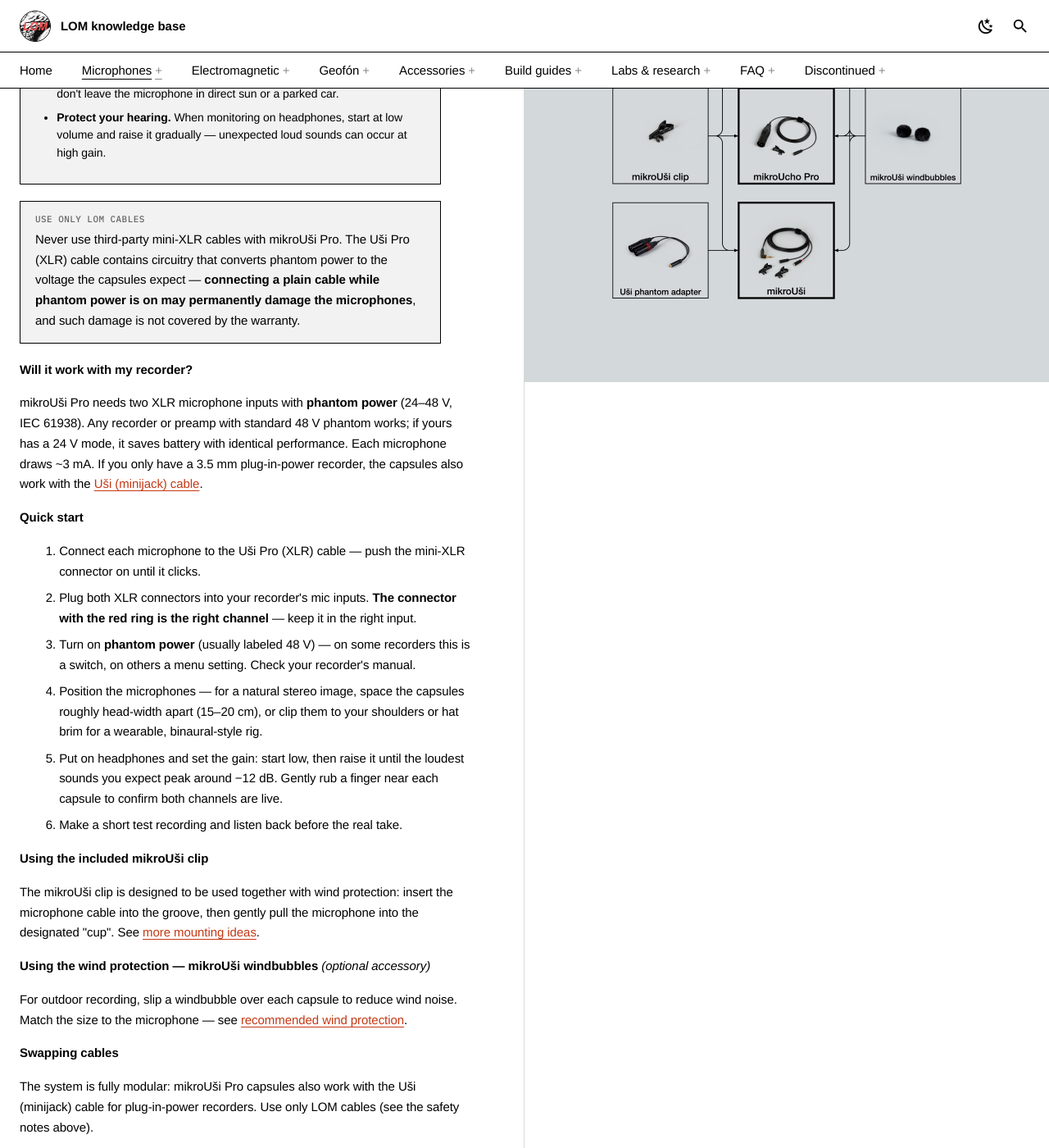
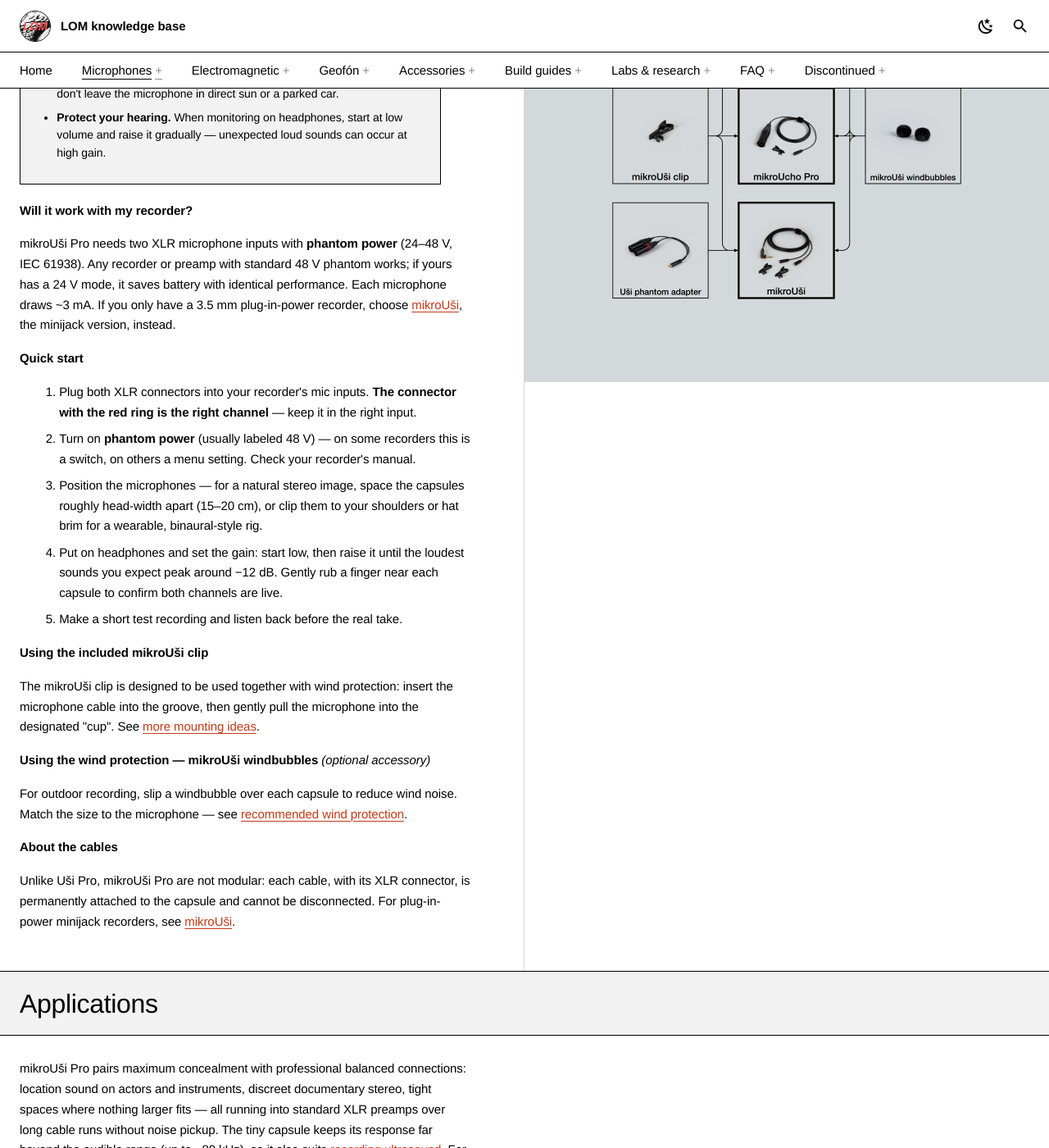
Before and after one commit to LOM-instruments/knowledge-base, an MkDocs documentation site: the page built from docs/manuals/mikrousi-pro.md, in a window 1280 px wide and 1400 px high, scrolled down 1886 px. Shown: the whole window at 82% size. Built offline with MkDocs 1.6.1 and Material for MkDocs 9.7.7, drawn with Linux system fonts in a browser that asks for light colours; some of the changed text lies outside the part shown.

Commit message:
mikroUši series: remove inherited modular-cable text, cables are fixed
mikroUši, mikroUši Pro and mikroUcho Pro have their cables permanently
attached to the capsules; the pages had inherited Uši Pro's modular
wording.

- In the box: microphones + mikroUši clips only (matches the store)
- Removed: "Use only LOM cables" warning, mini-XLR quick-start step,
  "Swapping cables", "Disconnecting the capsules", "cable won't come
  off" troubleshooting, the two cable accessory cards and the two
  modular FAQ links; description and key-feature bullets adjusted
- Added an "About the cable(s)" note pointing to the other variant
- Comparison table: new "Cable system" row (modular vs fixed);
  FAQ series comparison mentions the difference

Co-Authored-By: Claude Fable 5.1 <noreply@anthropic.com>
Claude-Session: https://claude.ai/code/session_016dxsmaJBoDMPAXDJPN6ZqJ

```diff
--- a/docs/faq/microphones.md
+++ b/docs/faq/microphones.md
@@ -6,7 +6,7 @@ Questions about LOM microphones. For Elektrosluch, Elektrouši, Elektroucho Pro,
 
 ### What is the difference between basicUcho, mikroUši, and Uši series? { #difference-series }
 
-Uši (Pro) have lower self-noise and handle louder sources, but are bigger. mikroUši (Pro) are tiny and have better frequency response. The plain Uši is also more sensitive than the plain mikroUši (−28 vs −32 dB); the Pro versions share the same active XLR cable and have the same −18 dB sensitivity. basicUcho is about 6 dB less sensitive than Uši Pro and has a lower max SPL (110 vs 122 dB SPL).
+Uši (Pro) have lower self-noise and handle louder sources, but are bigger. mikroUši (Pro) are tiny and have better frequency response. Uši (Pro) are also modular — the capsules detach from the cable and can be swapped between the minijack and XLR cables — while mikroUši (Pro) have fixed cables. The plain Uši is also more sensitive than the plain mikroUši (−28 vs −32 dB); the Pro versions share the same active XLR cable and have the same −18 dB sensitivity. basicUcho is about 6 dB less sensitive than Uši Pro and has a lower max SPL (110 vs 122 dB SPL).
 
 For very quiet sources such as natural sounds, we recommend Uši Pro or basicUcho — they also offer more accessories. mikroUši come in handy when you need a discreet recording solution and don't mind the slightly higher noise floor.
 
--- a/docs/manuals/mikrousi-pro.md
+++ b/docs/manuals/mikrousi-pro.md
@@ -16,10 +16,10 @@ hide:
       <a class="btn" href="https://store.lom.audio/products/mikrousi-pro">Buy at store.lom.audio ↗</a>
     </div>
     <div class="body">
-Matched stereo pair of phantom-powered miniature omnidirectional electret microphones with professional balanced XLR output. The ultra-compact 6.8 mm form factor is combined with active electronics for low-impedance balanced output, making these microphones ideal for professional field recorders and preamplifiers. The modular cable system provides flexibility for various recording environments.
+Matched stereo pair of phantom-powered miniature omnidirectional electret microphones with professional balanced XLR output. The ultra-compact 6.8 mm form factor is combined with active electronics for low-impedance balanced output, making these microphones ideal for professional field recorders and preamplifiers.
     </div>
     <div class="credits">
-      <div><span class="key">In the box:</span> 2× mikroUši Pro microphones, 1× Uši Pro (XLR) cable, 2× microphone clips</div>
+      <div><span class="key">In the box:</span> 2× mikroUši Pro microphones (matched pair, fixed cables), 2× mikroUši clips</div>
     </div>
   </div>
 </div>
@@ -40,7 +40,7 @@ Matched stereo pair of phantom-powered miniature omnidirectional electret microp
 - Balanced transformer-less XLR output
 - Low self-noise (~20 dBA)
 - Low output impedance (30–50 Ω)
-- Modular cable system
+- Fixed 1.5 m cables with XLR connectors — nothing to assemble or lose
 
 </div>
 
@@ -93,22 +93,17 @@ Matched stereo pair of phantom-powered miniature omnidirectional electret microp
 
 --8<-- "safety-microphones.md"
 
-!!! danger "Use only LOM cables"
-
-    Never use third-party mini-XLR cables with mikroUši Pro. The Uši Pro (XLR) cable contains circuitry that converts phantom power to the voltage the capsules expect — **connecting a plain cable while phantom power is on may permanently damage the microphones**, and such damage is not covered by the warranty.
-
 **Will it work with my recorder?**
 
-mikroUši Pro needs two XLR microphone inputs with **phantom power** (24–48 V, IEC 61938). Any recorder or preamp with standard 48 V phantom works; if yours has a 24 V mode, it saves battery with identical performance. Each microphone draws ~3 mA. If you only have a 3.5 mm plug-in-power recorder, the capsules also work with the [Uši (minijack) cable](https://store.lom.audio/products/usi-cable).
+mikroUši Pro needs two XLR microphone inputs with **phantom power** (24–48 V, IEC 61938). Any recorder or preamp with standard 48 V phantom works; if yours has a 24 V mode, it saves battery with identical performance. Each microphone draws ~3 mA. If you only have a 3.5 mm plug-in-power recorder, choose [mikroUši](mikrousi.md), the minijack version, instead.
 
 **Quick start**
 
-1. Connect each microphone to the Uši Pro (XLR) cable — push the mini-XLR connector on until it clicks.
-2. Plug both XLR connectors into your recorder's mic inputs. **The connector with the red ring is the right channel** — keep it in the right input.
-3. Turn on **phantom power** (usually labeled 48 V) — on some recorders this is a switch, on others a menu setting. Check your recorder's manual.
-4. Position the microphones — for a natural stereo image, space the capsules roughly head-width apart (15–20 cm), or clip them to your shoulders or hat brim for a wearable, binaural-style rig.
-5. Put on headphones and set the gain: start low, then raise it until the loudest sounds you expect peak around −12 dB. Gently rub a finger near each capsule to confirm both channels are live.
-6. Make a short test recording and listen back before the real take.
+1. Plug both XLR connectors into your recorder's mic inputs. **The connector with the red ring is the right channel** — keep it in the right input.
+2. Turn on **phantom power** (usually labeled 48 V) — on some recorders this is a switch, on others a menu setting. Check your recorder's manual.
+3. Position the microphones — for a natural stereo image, space the capsules roughly head-width apart (15–20 cm), or clip them to your shoulders or hat brim for a wearable, binaural-style rig.
+4. Put on headphones and set the gain: start low, then raise it until the loudest sounds you expect peak around −12 dB. Gently rub a finger near each capsule to confirm both channels are live.
+5. Make a short test recording and listen back before the real take.
 
 **Using the included mikroUši clip**
 
@@ -118,13 +113,9 @@ The mikroUši clip is designed to be used together with wind protection: insert
 
 For outdoor recording, slip a windbubble over each capsule to reduce wind noise. Match the size to the microphone — see [recommended wind protection](../faq/microphones.md#wind-protection).
 
-**Swapping cables**
+**About the cables**
 
-The system is fully modular: mikroUši Pro capsules also work with the Uši (minijack) cable for plug-in-power recorders. Use only LOM cables (see the safety notes above).
-
-**Disconnecting the capsules from the cable**
-
-Press the button on the mini-XLR connector and pull the capsule straight off. If you can't get the connector off, try [this](../faq/troubleshooting.md#i-cant-disconnect-the-cable-from-my-usi-microphones).
+Unlike Uši Pro, mikroUši Pro are not modular: each cable, with its XLR connector, is permanently attached to the capsule and cannot be disconnected. For plug-in-power minijack recorders, see [mikroUši](mikrousi.md).
 
 </div>
 
@@ -169,11 +160,10 @@ mikroUši Pro pairs maximum concealment with professional balanced connections:
 <div class="prose-block" markdown>
 
 - **No sound, or a very quiet signal** → is phantom power actually on, and on the right inputs? See [no signal](../faq/troubleshooting.md#mic-no-signal).
-- **Only one channel records** → check both mini-XLR connectors are clicked in and the recorder isn't set to mono. See [one channel silent](../faq/troubleshooting.md#mic-one-channel).
+- **Only one channel records** → check both XLR plugs are fully seated, phantom power is on for both inputs, and the recorder isn't set to mono. See [one channel silent](../faq/troubleshooting.md#mic-one-channel).
 - **Crackling or popping** → most often condensation after a temperature change. See [crackling and popping](../faq/troubleshooting.md#mic-crackling).
 - **Distortion on loud sources** → lower the gain; above ~115 dB SPL the capsule itself overloads. See [distortion](../faq/troubleshooting.md#mic-distortion).
 - **Hum or buzz** → almost always a cable or powering issue. See [hum and buzz](../faq/troubleshooting.md#mic-hum).
-- **The cable won't come off** → don't force it — see [the technique](../faq/troubleshooting.md#i-cant-disconnect-the-cable-from-my-usi-microphones).
 
 </div>
 
@@ -182,22 +172,6 @@ mikroUši Pro pairs maximum concealment with professional balanced connections:
 </div>
 
 <div class="accessory-grid">
-<div class="accessory-card">
-<img src="../../images/usi_mini-jack_cable.jpg" alt="">
-<div class="accessory-body">
-<div class="accessory-title">Uši (minijack) cable</div>
-<div class="accessory-desc">Modular minijack output cable for standard Uši</div>
-<div class="accessory-links"><a class="buy" href="https://store.lom.audio/products/usi-cable">Buy</a></div>
-</div>
-</div>
-<div class="accessory-card">
-<img src="../../images/usi_pro_xlr_cable.jpg" alt="">
-<div class="accessory-body">
-<div class="accessory-title">Uši Pro (XLR) cable</div>
-<div class="accessory-desc">Modular balanced XLR output cable (1.5 m)</div>
-<div class="accessory-links"><a class="buy" href="https://store.lom.audio/products/usi-pro-cable">Buy</a></div>
-</div>
-</div>
 <div class="accessory-card">
 <img src="../../images/mikrousi_windbubbles.jpg" alt="">
 <div class="accessory-body">
@@ -264,8 +238,6 @@ mikroUši Pro pairs maximum concealment with professional balanced connections:
 
 - [How do I choose between basicUcho, mikroUši, and Uši?](../faq/microphones.md#difference-series)
 - [What wind protection do you recommend?](../faq/microphones.md#wind-protection)
-- [Can I use my own mini-XLR cables?](../faq/microphones.md#own-cables)
-- [I can't disconnect the cable from my mic](../faq/troubleshooting.md#i-cant-disconnect-the-cable-from-my-usi-microphones)
 - [See all microphone FAQs →](../faq/microphones.md)
 
 </div>
--- a/docs/manuals/mikrousi.md
+++ b/docs/manuals/mikrousi.md
@@ -16,10 +16,10 @@ hide:
       <a class="btn" href="https://store.lom.audio/products/mikrousi">Buy at store.lom.audio ↗</a>
     </div>
     <div class="body">
-Matched stereo pair of miniature high-quality omnidirectional electret microphones. At only 6.8 mm in diameter, they rank among the smallest professional microphones available, offering exceptional concealment while maintaining exceptionally low self-noise and high sensitivity. The modular cable system and plug-in power design make them ideal for covert field recording, location sound, and specialized applications.
+Matched stereo pair of miniature high-quality omnidirectional electret microphones. At only 6.8 mm in diameter, they rank among the smallest professional microphones available, offering exceptional concealment while maintaining exceptionally low self-noise and high sensitivity. Their plug-in power design makes them ideal for covert field recording, location sound, and specialized applications.
     </div>
     <div class="credits">
-      <div><span class="key">In the box:</span> 2× mikroUši microphones, 1× Uši (minijack) cable, 2× microphone clips</div>
+      <div><span class="key">In the box:</span> 2× mikroUši microphones (matched pair, fixed cables), 2× mikroUši clips</div>
     </div>
   </div>
 </div>
@@ -36,7 +36,7 @@ Matched stereo pair of miniature high-quality omnidirectional electret microphon
 
 - Stereo-matched pair with consistent response
 - Ultra-compact 6.8 mm diameter for nearly invisible placement
-- Modular cable system for maximum flexibility
+- Fixed 1.5 m cables ending in a single 3.5 mm stereo plug — nothing to assemble or lose
 - Plug-in powered (2–10 V)
 - Low self-noise (~20 dBA)
 - High sensitivity (−32 dB re 1 V/Pa)
@@ -91,21 +91,16 @@ Matched stereo pair of miniature high-quality omnidirectional electret microphon
 
 --8<-- "safety-microphones.md"
 
-!!! danger "Use only LOM cables"
-
-    Never use third-party mini-XLR cables with mikroUši. LOM cables contain circuitry that adapts the recorder's voltage to the capsules — **connecting a plain cable to a powered input may permanently damage the microphones**, and such damage is not covered by the warranty.
-
 **Will it work with my recorder?**
 
-mikroUši needs a 3.5 mm stereo microphone input that provides **plug-in power** (2–10 V). Practically every dedicated field recorder has one — though on some, plug-in power must be enabled in a menu first. Smartphone and laptop headset sockets use different wiring (TRRS, mono mic) and are **not** directly compatible. If your recorder only has XLR inputs, use the [Uši phantom adapter](https://store.lom.audio/products/usi-phantom-adapter) or swap to the [Uši Pro (XLR) cable](https://store.lom.audio/products/usi-pro-cable).
+mikroUši needs a 3.5 mm stereo microphone input that provides **plug-in power** (2–10 V). Practically every dedicated field recorder has one — though on some, plug-in power must be enabled in a menu first. Smartphone and laptop headset sockets use different wiring (TRRS, mono mic) and are **not** directly compatible. If your recorder only has XLR inputs, use the [Uši phantom adapter](https://store.lom.audio/products/usi-phantom-adapter) — or choose [mikroUši Pro](mikrousi-pro.md), the XLR version.
 
 **Quick start**
 
-1. Connect each microphone to the Uši (minijack) cable — push the mini-XLR connector on until it clicks.
-2. **The cable branch with the red ring is the right channel.** Position the microphones — for a natural stereo image, space them roughly head-width apart (15–20 cm), or clip them to your shoulders or hat brim for a wearable, binaural-style rig.
-3. Plug the minijack into your recorder's 3.5 mm mic input and make sure **plug-in power is on** (check your recorder's manual).
-4. Put on headphones and set the gain: start low, then raise it until the loudest sounds you expect peak around −12 dB. Gently rub a finger near each capsule to confirm both channels are live.
-5. Make a short test recording and listen back before the real take.
+1. **The cable branch with the red ring is the right channel.** Position the microphones — for a natural stereo image, space them roughly head-width apart (15–20 cm), or clip them to your shoulders or hat brim for a wearable, binaural-style rig.
+2. Plug the minijack into your recorder's 3.5 mm mic input and make sure **plug-in power is on** (check your recorder's manual).
+3. Put on headphones and set the gain: start low, then raise it until the loudest sounds you expect peak around −12 dB. Gently rub a finger near each capsule to confirm both channels are live.
+4. Make a short test recording and listen back before the real take.
 
 **Using the included mikroUši clip**
 
@@ -115,13 +110,9 @@ The mikroUši clip is designed to be used together with wind protection: insert
 
 For outdoor recording, slip a windbubble over each capsule to reduce wind noise. Match the size to the microphone — see [recommended wind protection](../faq/microphones.md#wind-protection).
 
-**Swapping cables**
+**About the cables**
 
-The system is fully modular: mikroUši capsules also work with the Uši Pro (XLR) cable for phantom-powered recorders. Use only LOM cables (see the safety notes above).
-
-**Disconnecting the capsules from the cable**
-
-Press the button on the mini-XLR connector and pull the capsule straight off. If you can't get the connector off, try [this](../faq/troubleshooting.md#i-cant-disconnect-the-cable-from-my-usi-microphones).
+Unlike Uši, mikroUši are not modular: each cable is permanently attached to its capsule and cannot be disconnected. For phantom-powered XLR inputs, use the Uši phantom adapter or choose [mikroUši Pro](mikrousi-pro.md).
 
 </div>
 
@@ -166,10 +157,9 @@ mikroUši is the choice when the microphone must disappear: covert and discreet
 <div class="prose-block" markdown>
 
 - **No sound, or a very quiet signal** → is plug-in power enabled, and are you in a *mic* (not line) input? See [no signal](../faq/troubleshooting.md#mic-no-signal).
-- **Only one channel records** → check both mini-XLR connectors are clicked in and the recorder isn't set to mono. See [one channel silent](../faq/troubleshooting.md#mic-one-channel).
+- **Only one channel records** → check the plug is pushed all the way in and the recorder isn't set to mono. See [one channel silent](../faq/troubleshooting.md#mic-one-channel).
 - **Crackling or popping** → most often condensation after a temperature change. See [crackling and popping](../faq/troubleshooting.md#mic-crackling).
 - **Distortion on loud sources** → lower the gain; above ~115 dB SPL the capsule itself overloads. See [distortion](../faq/troubleshooting.md#mic-distortion).
-- **The cable won't come off** → don't force it — see [the technique](../faq/troubleshooting.md#i-cant-disconnect-the-cable-from-my-usi-microphones).
 
 </div>
 
@@ -178,22 +168,6 @@ mikroUši is the choice when the microphone must disappear: covert and discreet
 </div>
 
 <div class="accessory-grid">
-<div class="accessory-card">
-<img src="../../images/usi_mini-jack_cable.jpg" alt="">
-<div class="accessory-body">
-<div class="accessory-title">Uši (minijack) cable</div>
-<div class="accessory-desc">Modular minijack output cable (1.5 m)</div>
-<div class="accessory-links"><a class="buy" href="https://store.lom.audio/products/usi-cable">Buy</a></div>
-</div>
-</div>
-<div class="accessory-card">
-<img src="../../images/usi_pro_xlr_cable.jpg" alt="">
-<div class="accessory-body">
-<div class="accessory-title">Uši Pro (XLR) cable</div>
-<div class="accessory-desc">Modular XLR output cable for pro-level connections</div>
-<div class="accessory-links"><a class="buy" href="https://store.lom.audio/products/usi-pro-cable">Buy</a></div>
-</div>
-</div>
 <div class="accessory-card">
 <img src="../../images/usi_phantom_adapter.jpg" alt="">
 <div class="accessory-body">
@@ -268,8 +242,6 @@ mikroUši is the choice when the microphone must disappear: covert and discreet
 
 - [How do I choose between basicUcho, mikroUši, and Uši?](../faq/microphones.md#difference-series)
 - [What wind protection do you recommend?](../faq/microphones.md#wind-protection)
-- [Can I use my own mini-XLR cables?](../faq/microphones.md#own-cables)
-- [I can't disconnect the cable from my mic](../faq/troubleshooting.md#i-cant-disconnect-the-cable-from-my-usi-microphones)
 - [See all microphone FAQs →](../faq/microphones.md)
 
 </div>
```
Also changed, not shown: docs/manuals/mikroucho-pro.md (+5 -12 lines), docs/manuals/usi-comparison.md (+1 -0 lines).
